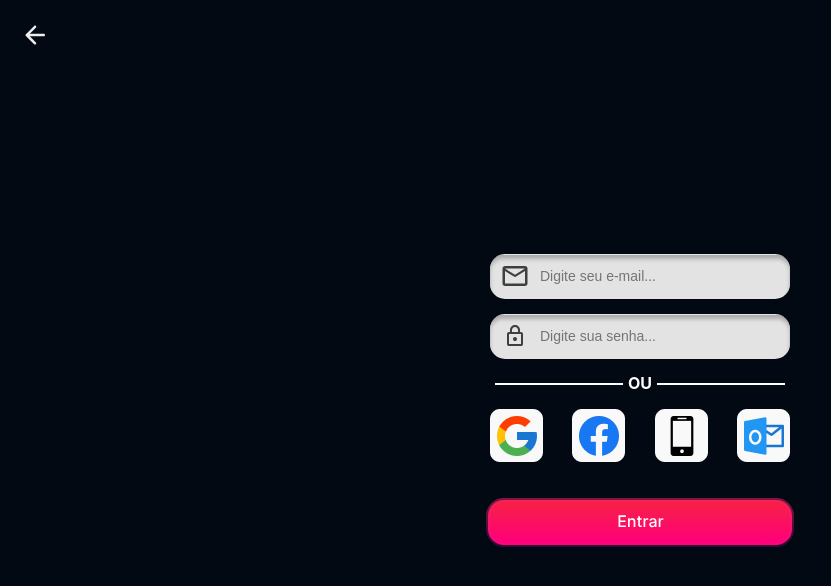
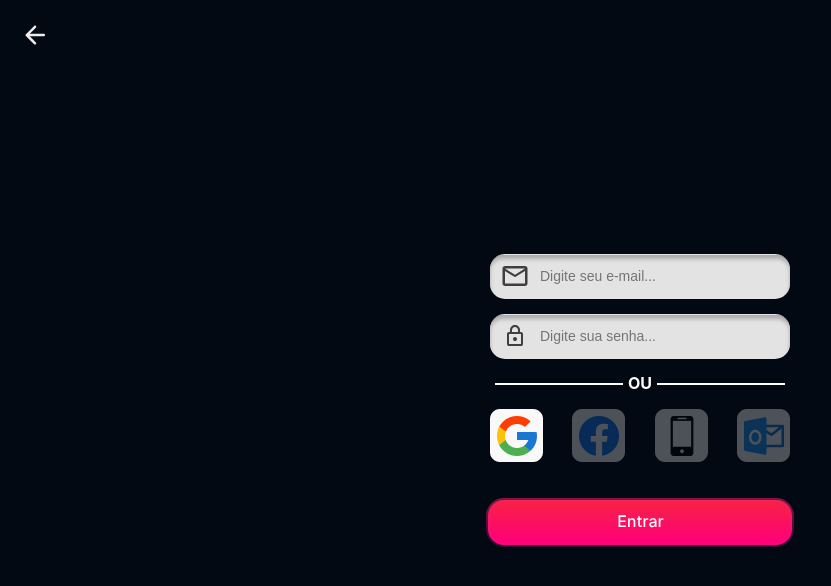
Before and after one commit to JoaoGabrielVianna/university, a React (Vite) app: page /login in a window 1280 px wide. Shown: the top 586 px of the page, without its empty margins (0-831 px from the left). Built offline with nearby package versions, Linux system fonts and the light colour scheme.

Commit message:
google funciona

```diff
--- a/src/routes/Login-screen/Login.jsx
+++ b/src/routes/Login-screen/Login.jsx
@@ -57,9 +57,9 @@ export default function Login_Screen() {
                         </div>
                         <div className="icons">
                             <a><img src={google} alt=""  onClick={signInGoogle}/></a>
-                            <a><img src={facebook} alt=""  onClick={() => {}}/></a>
-                            <a><img src={mobile} alt=""  onClick={() => {}}/></a>
-                            <a><img src={outlook} alt=""  onClick={() => {}}/></a>
+                            <a style={{opacity: 0.3}}><img src={facebook} alt=""  onClick={() => {}}/></a>
+                            <a style={{opacity: 0.3}}><img src={mobile} alt=""  onClick={() => {}}/></a>
+                            <a style={{opacity: 0.3}}><img src={outlook} alt=""  onClick={() => {}}/></a>
                         </div>
                     </main>
 
```
